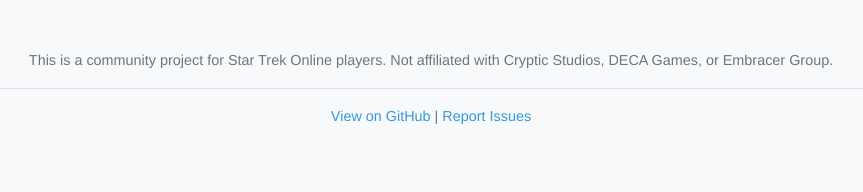
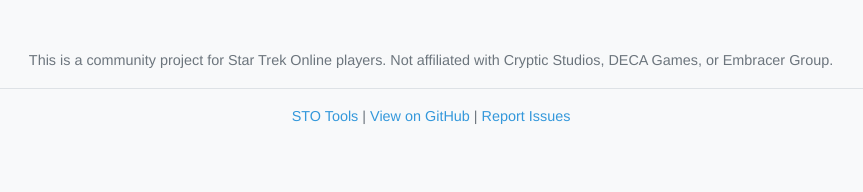
Before and after one commit to phillipod/SISTER, a Flask app: page / in a window 1280 px wide. Shown: the part 2121-2313 px from the top of the page, without its empty margins (209-1072 px from the left). Run offline with Flask 3, Linux system fonts and the light colour scheme; the visitor is signed in with stand-in values (Sample User, id 1).

Commit message:
✨ Add link to STO Tools in footer: Included a new link to the STO Tools website in the footer of the base template, enhancing resource accessibility for users.

```diff
--- a/sister_website/templates/base.html
+++ b/sister_website/templates/base.html
@@ -51,6 +51,7 @@
         <footer>
             <p>This is a community project for Star Trek Online players. Not affiliated with Cryptic Studios, DECA Games, or Embracer Group.</p>
             <p class="github-footer">
+                <a href="https://sto-tools.org" target="_blank" rel="noopener noreferrer">STO Tools</a> |
                 <a href="https://github.com/phillipod/SISTER" target="_blank" rel="noopener noreferrer">View on GitHub</a> |
                 <a href="https://github.com/phillipod/SISTER/issues" target="_blank" rel="noopener noreferrer">Report Issues</a>
             </p>
```
